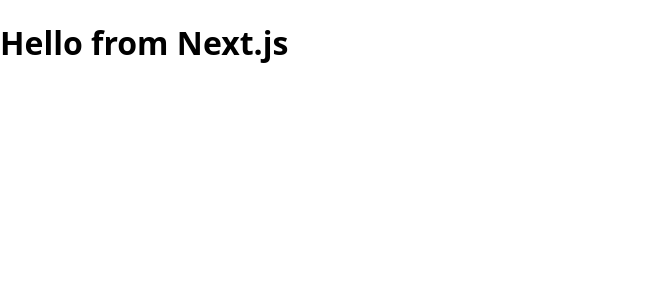
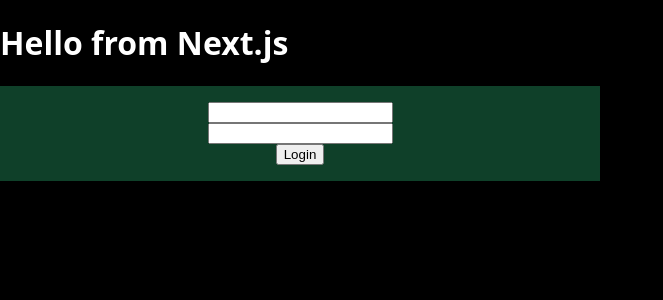
Before and after one commit to ak-coding-ber/capstone-andreask-retrogram, a Next.js app: page / in a window 1280 px wide. Shown: the top 300 px of the page, without its empty margins (0-663 px from the left). Built offline with nearby package versions, Linux system fonts and the light colour scheme.

Commit message:
created login-form component and gallery page + first styling

```diff
--- /dev/null
+++ b/components/Form.js
@@ -0,0 +1,13 @@
+import { StyledForm } from "./Form.styles";
+
+export default function Form() {
+  return (
+    <>
+      <StyledForm action="submit">
+        <input type="email" name="email" id="email" />
+        <input type="password" name="pw" id="pw" />
+        <button type="submit">Login</button>
+      </StyledForm>
+    </>
+  );
+}
--- /dev/null
+++ b/components/Form.styles.js
@@ -0,0 +1,13 @@
+import styled from "styled-components";
+
+export const StyledForm = styled.form`
+  display: flex;
+  flex-direction: column;
+  max-width: 600px;
+  justify-content: space-between;
+  align-items: center;
+  flex-wrap: wrap;
+  padding: 1rem;
+  background-color: #0f4029;
+  color: white;
+`;
--- a/package.json
+++ b/package.json
@@ -13,6 +13,7 @@
     "eslint": "8.44.0",
     "eslint-config-next": "13.4.8",
     "next": "13.4.8",
+    "next-auth": "^4.24.8",
     "react": "18.2.0",
     "react-dom": "18.2.0",
     "styled-components": "^6.0.2"
--- /dev/null
+++ b/pages/gallery/index.js
@@ -0,0 +1,3 @@
+export default function GalleryPage() {
+  return <h1>This ist the gallery page!</h1>;
+}
--- a/pages/index.js
+++ b/pages/index.js
@@ -1,7 +1,10 @@
+import Form from "@/components/Form";
+
 export default function HomePage() {
   return (
-    <div>
+    <main>
       <h1>Hello from Next.js</h1>
-    </div>
+      <Form />
+    </main>
   );
 }
--- a/styles.js
+++ b/styles.js
@@ -1,6 +1,12 @@
 import { createGlobalStyle } from "styled-components";
 
 export default createGlobalStyle`
+  :root {
+    --primary-color: #24DC58;
+    --secondary-color: #0F4029;
+    --background-color: black;
+    --text-color: white;
+  }
   *,
   *::before,
   *::after {
@@ -10,5 +16,13 @@
   body {
     margin: 0;
     font-family: system-ui;
+    background-color: var(--background-color);
+    color: white;
+  }
+
+  main {
+  display: flex;
+  flex-direction: column;
+  justify-content: center;
   }
 `;
```
Also changed, not shown: 1 other file (tests, documents, lock files or other folders).
